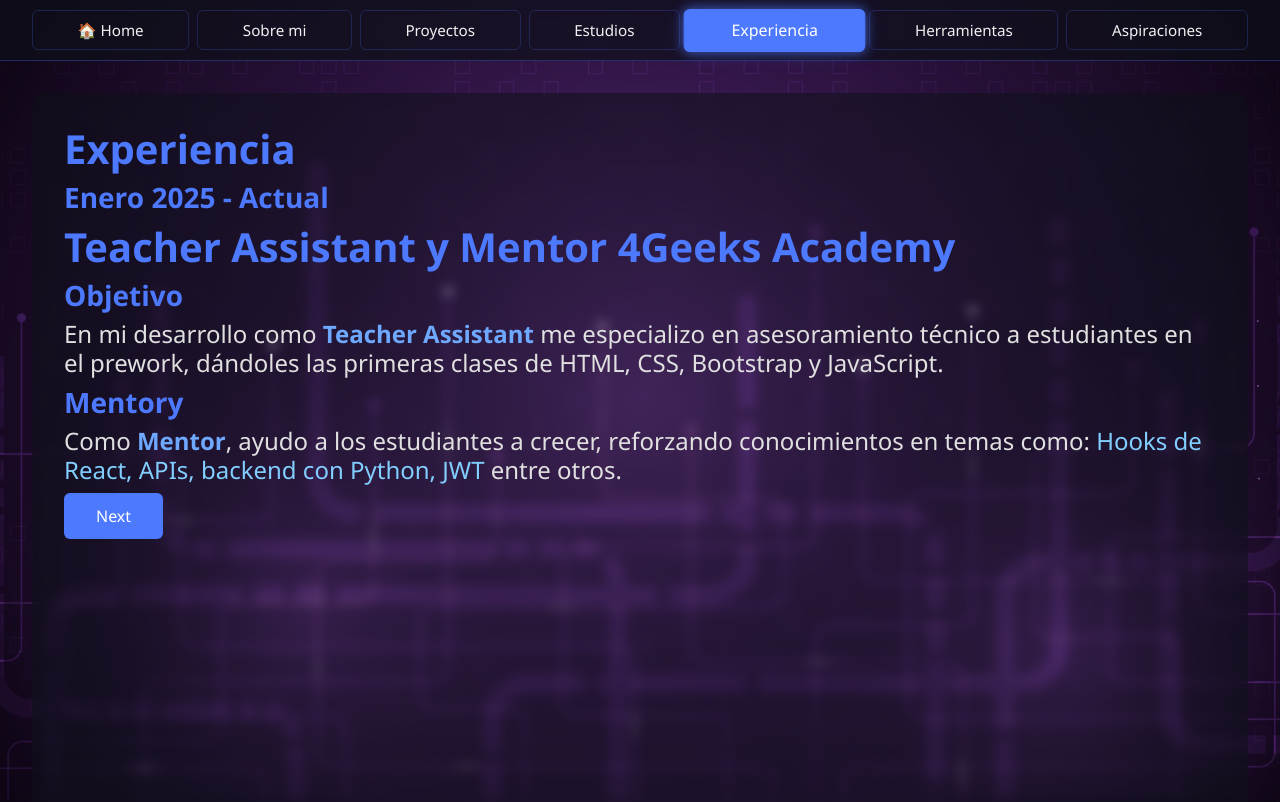
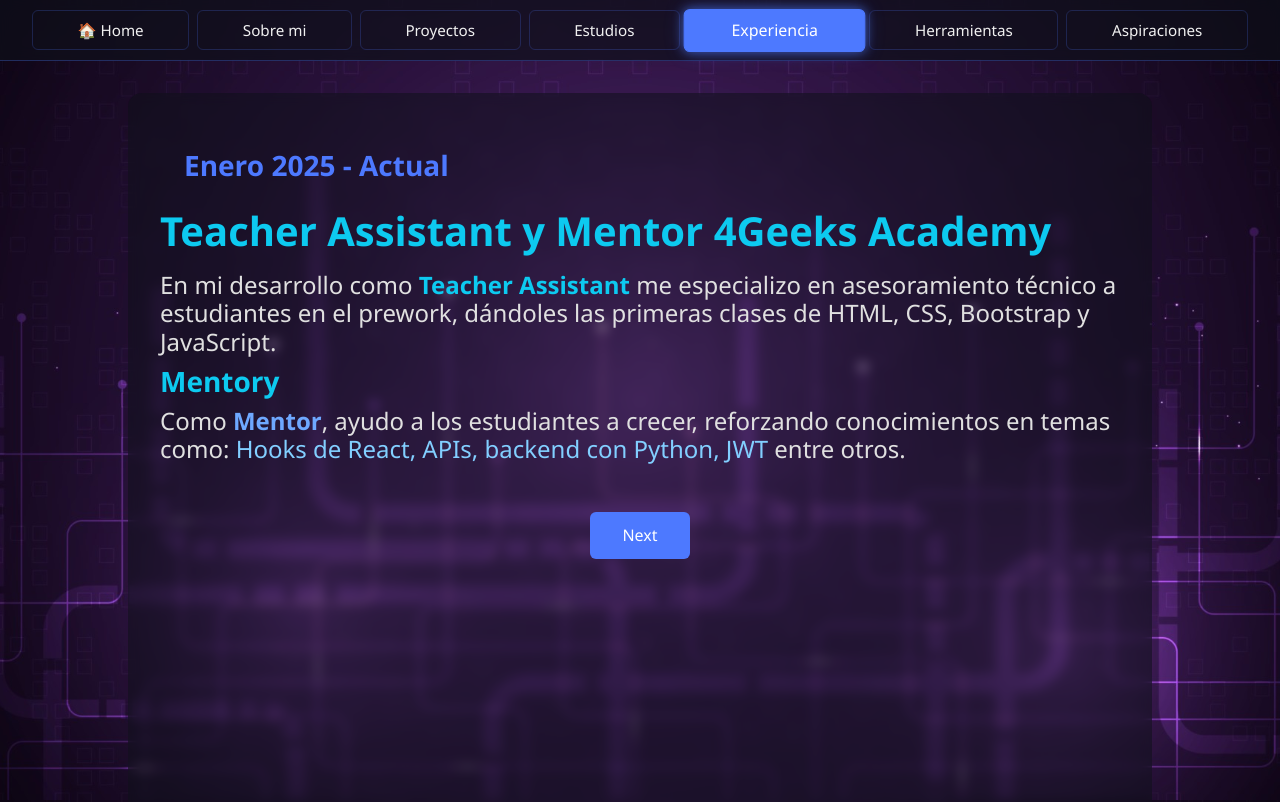
Before and after one commit to Dayloc/Port-Folio-1.1, a React (Vite) app: page /Port-Folio-1.1/experience in a window 1280 px wide. Shown: the top 802 px of the page. Built offline with nearby package versions, Linux system fonts and the light colour scheme.

Commit message:
Detalles

```diff
--- a/src/index.css
+++ b/src/index.css
@@ -80,6 +80,7 @@
 .experience-container {
   padding: 2rem;
   min-height: 100vh;
+  width: 80%;
   background-color: rgba(15, 17, 26, 0.55);
   backdrop-filter: blur(6px);
   -webkit-backdrop-filter: blur(6px);
--- a/src/pages/Experience.jsx
+++ b/src/pages/Experience.jsx
@@ -5,22 +5,26 @@
     const navigate = useNavigate()
   return (
    <div className='experience-container'>
-  <h1>Experiencia</h1>
-  <h3 className='experience-date'>Enero 2025 - Actual</h3>
-  <h1 className='experience-role'>Teacher Assistant y Mentor  4Geeks Academy</h1>
 
+  <h3 className='experience-date m-4'>Enero 2025 - Actual</h3>
+  <h1 className='experience-role mb-3 text-info'>Teacher Assistant y Mentor  4Geeks Academy</h1>
+
+
+<div>
   <div className='experience-section'>
-    <h3>Objetivo</h3>
-    <h4>En mi desarrollo como <span className='highlight-role'>Teacher Assistant</span> me especializo en asesoramiento técnico a estudiantes en el prework, dándoles las primeras clases de HTML, CSS, Bootstrap y JavaScript.</h4>
+
+    <h4 clas>En mi desarrollo como <span className='highlight-role text-info'>Teacher Assistant</span> me especializo en asesoramiento técnico a estudiantes en el prework, dándoles las primeras clases de HTML, CSS, Bootstrap y JavaScript.</h4>
   </div>
-
+ </div>
   <div className='experience-section'>
-    <h3>Mentory</h3>
+    <h3 className='text-info'>Mentory</h3>
     <h4>Como <span className='highlight-role'>Mentor</span>, ayudo a los estudiantes a crecer, reforzando conocimientos en temas como: <span className='highlight-skill'>Hooks de React, APIs, backend con Python, JWT</span> entre otros.</h4>
   </div>
-
+<div className='text-center m-5'>
   <button className='btn-next' onClick={()=>navigate('/technology')}>Next</button>
 </div>
+</div>
+
   )
 }
 
--- a/src/pages/Layout.jsx
+++ b/src/pages/Layout.jsx
@@ -13,7 +13,7 @@
       <div className="nav-layout  ">
         <Navbar />
       </div>
-      <div className="body-layout ">
+      <div className="body-layout d-flex flex-column justify-content-center align-items-center">
         <Outlet />
       </div>
 
```
